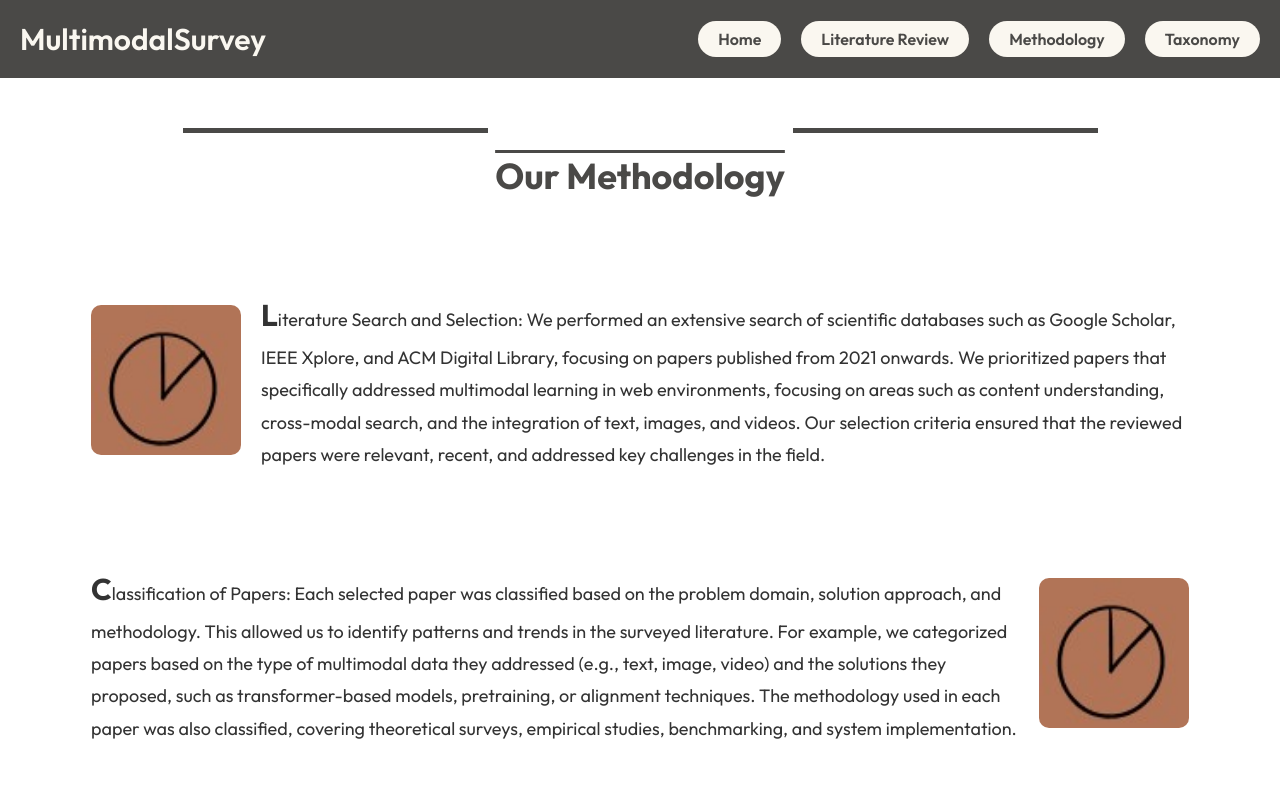
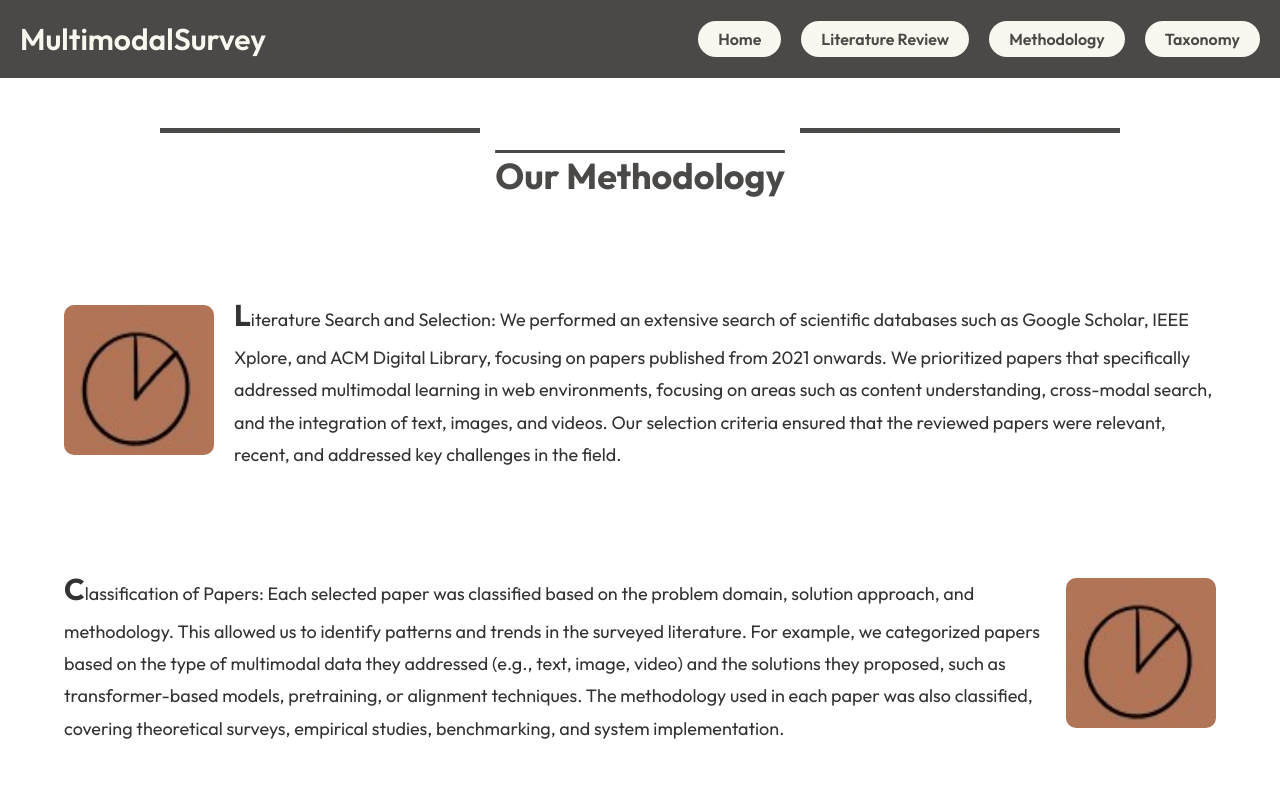
Before and after one commit to mepripri/MultimodalSurvey, a React (Create React App) app: page /MultimodalSurvey/Methodology in a window 1280 px wide. Shown: the top 800 px of the page. Built offline with nearby package versions, Linux system fonts and the light colour scheme.

Commit message:
second commit 2

```diff
--- a/src/components/Methodology/Methodology.css
+++ b/src/components/Methodology/Methodology.css
@@ -1,3 +1,7 @@
+.pad-div-meth {
+  padding: 50px 0;
+}
+
 .methodology-container {
   width: 100%;
 }
--- a/src/components/Methodology/Methodology.jsx
+++ b/src/components/Methodology/Methodology.jsx
@@ -4,7 +4,7 @@ import meth1 from "../../assets/meth1.jpg";
 
 function Methodology() {
   return (
-    <div className="pad-div">
+    <div className="pad-div pad-div-meth ">
       <div className="hr-div">
         <hr /> <hr />
       </div>
```
